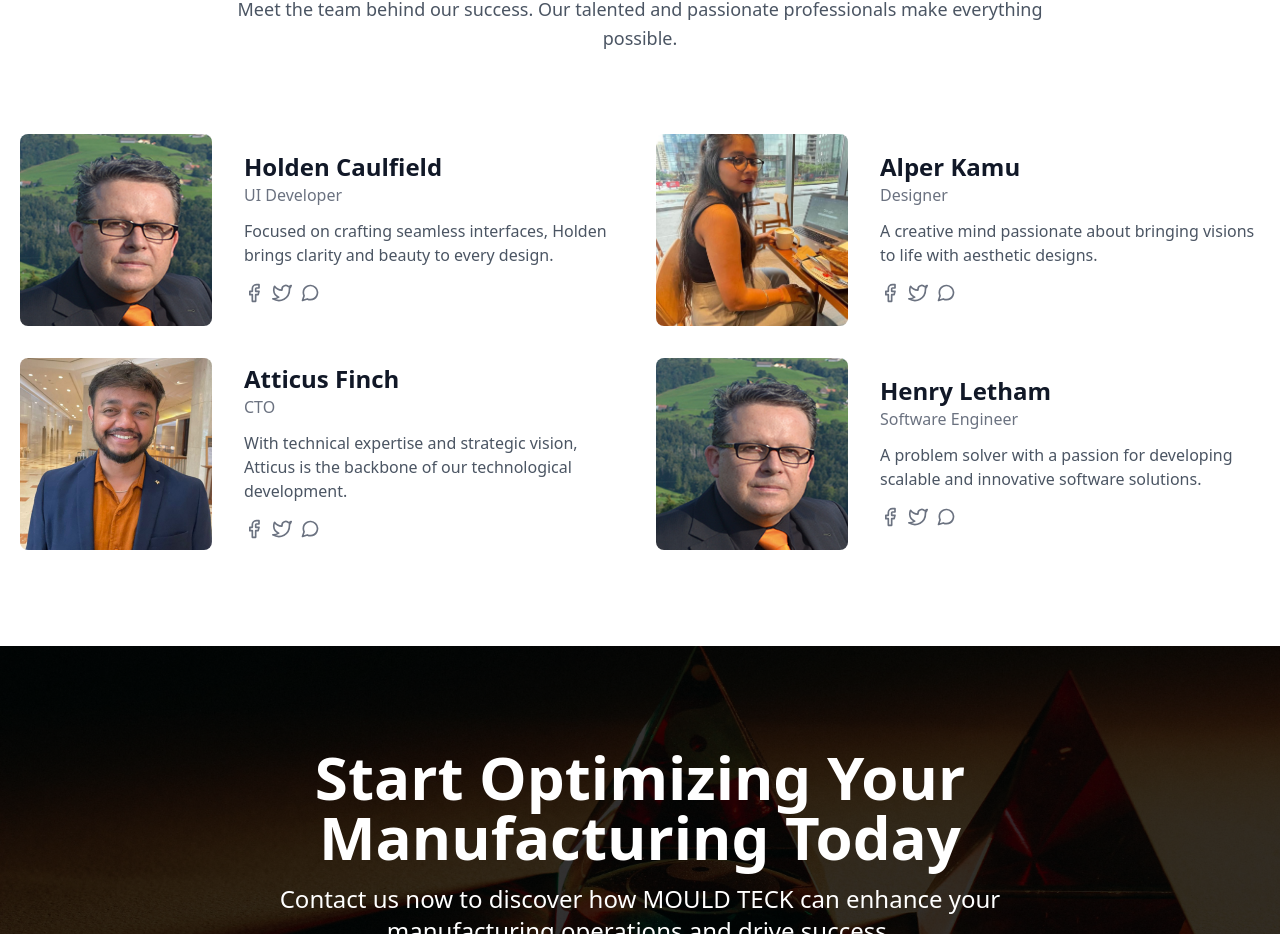
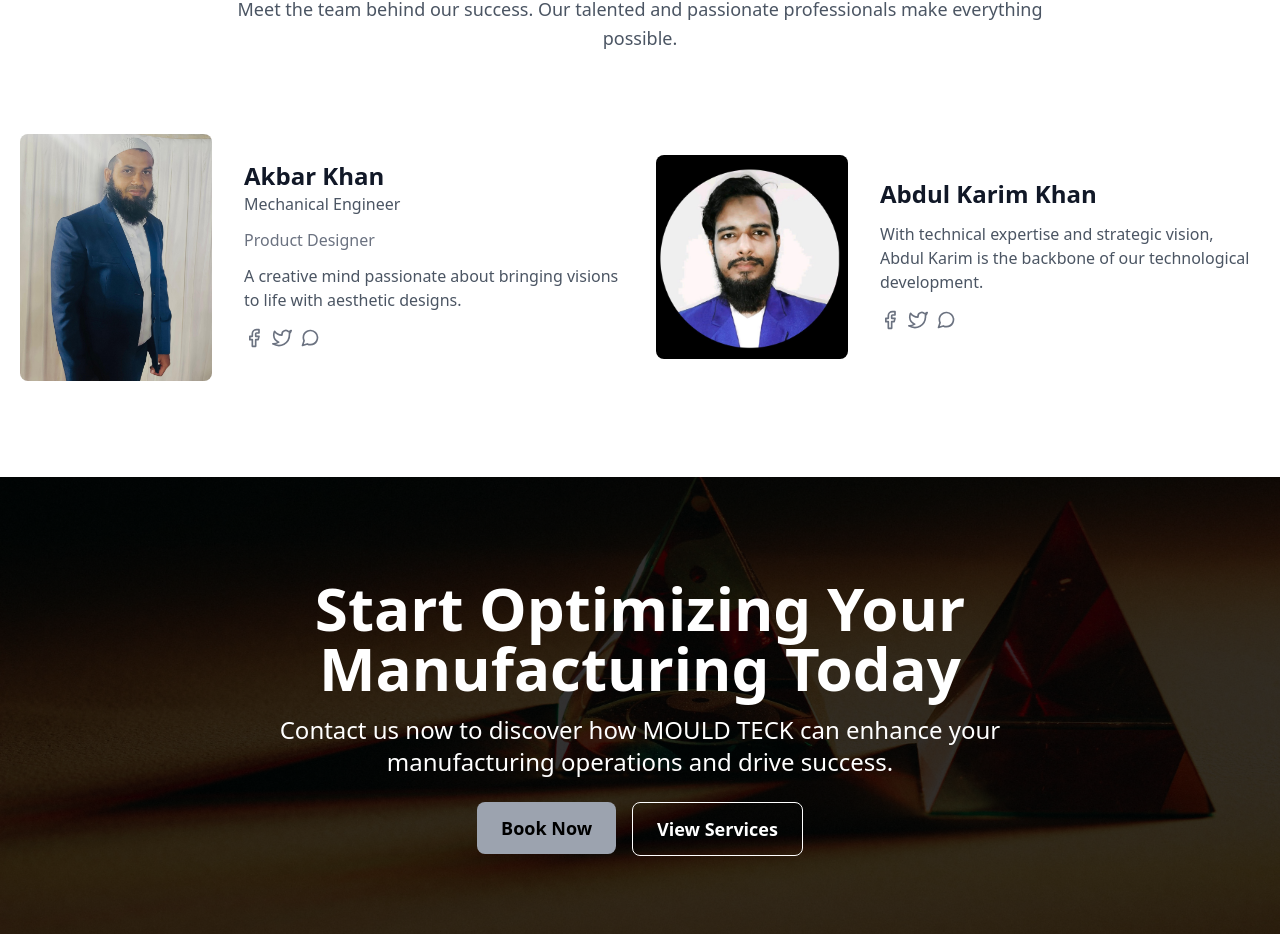
Before and after one commit to khantalha3250/Mould-Teck, a React (Vite) app: page /about in a window 1280 px wide. Shown: the part 1969-2903 px from the top of the page. Built offline with nearby package versions, Linux system fonts and the light colour scheme.

Commit message:
update teams content

```diff
--- a/src/Team.jsx
+++ b/src/Team.jsx
@@ -19,16 +19,18 @@ const Team = () => {
               <div className="h-full flex sm:flex-row flex-col items-center sm:justify-start justify-center text-center sm:text-left">
                 <img
                   alt="team"
-                  className="flex-shrink-0 rounded-lg w-48 h-48 object-cover object-center sm:mb-0 mb-4"
-                  src="/images/cp1.png"
+                  className="flex-shrink-0 rounded-lg w-48 h-auto object-cover object-center sm:mb-0 mb-4"
+                  src="/images/Akbar.jpeg"
                 />
                 <div className="flex-grow sm:pl-8">
                   <h2 className="title-font font-semibold text-2xl text-gray-900">
-                    Holden Caulfield
+                   Akbar Khan
                   </h2>
-                  <h3 className="text-gray-500 mb-3">UI Developer</h3>
+                  <h3 className="text-gray-600 mb-3">Mechanical Engineer</h3>
+                  <h4 className="text-gray-500 mb-3">Product Designer</h4>
+
                   <p className="mb-4 text-gray-600">
-                    Focused on crafting seamless interfaces, Holden brings clarity and beauty to every design.
+                  A creative mind passionate about bringing visions to life with aesthetic designs.
                   </p>
                   <span className="inline-flex">
                     {/* Social Icons */}
@@ -81,16 +83,16 @@ const Team = () => {
               <div className="h-full flex sm:flex-row flex-col items-center sm:justify-start justify-center text-center sm:text-left">
                 <img
                   alt="team"
-                  className="flex-shrink-0 rounded-lg w-48 h-48 object-cover object-center sm:mb-0 mb-4"
-                  src="/images/person2.jpeg"
+                  className="flex-shrink-0 rounded-lg w-48 h-auto object-cover object-center sm:mb-0 mb-4"
+                  src="/images/AbdulKarim.jpeg"
                 />
                 <div className="flex-grow sm:pl-8">
                   <h2 className="title-font font-semibold text-2xl text-gray-900">
-                    Alper Kamu
+                  Abdul Karim Khan
                   </h2>
-                  <h3 className="text-gray-500 mb-3">Designer</h3>
+                  <h3 className="text-gray-500 mb-3"></h3>
                   <p className="mb-4 text-gray-600">
-                    A creative mind passionate about bringing visions to life with aesthetic designs.
+                   With technical expertise and strategic vision, Abdul Karim is the backbone of our technological development.
                   </p>
                   <span className="inline-flex">
                     <a className="text-gray-500 hover:text-gray-500">
@@ -138,7 +140,7 @@ const Team = () => {
             </div>
 
             {/* Team Member 3 */}
-            <div className="p-4 lg:w-1/2">
+            {/* <div className="p-4 lg:w-1/2">
               <div className="h-full flex sm:flex-row flex-col items-center sm:justify-start justify-center text-center sm:text-left">
                 <img
                   alt="team"
@@ -196,15 +198,15 @@ const Team = () => {
                   </span>
                 </div>
               </div>
-            </div>
+            </div> */}
 
             {/* Team Member 4 */}
-            <div className="p-4 lg:w-1/2">
+            {/* <div className="p-4 lg:w-1/2">
               <div className="h-full flex sm:flex-row flex-col items-center sm:justify-start justify-center text-center sm:text-left">
                 <img
                   alt="team"
-                  className="flex-shrink-0 rounded-lg w-48 h-48 object-cover object-center sm:mb-0 mb-4"
-                  src="/images/cp1.png"
+                  className="flex-shrink-0 rounded-lg w-48 h-auto object-cover object-center sm:mb-0 mb-4"
+                  src="/images/Akbar.jpeg"
                 />
                 <div className="flex-grow sm:pl-8">
                   <h2 className="title-font font-semibold text-2xl text-gray-900">
@@ -257,7 +259,7 @@ const Team = () => {
                   </span>
                 </div>
               </div>
-            </div>
+            </div> */}
           </div>
         </div>
       </section>
```
Also changed, not shown: public/images/AbdulKarim.jpeg (added), public/images/Akbar.jpeg (added).
